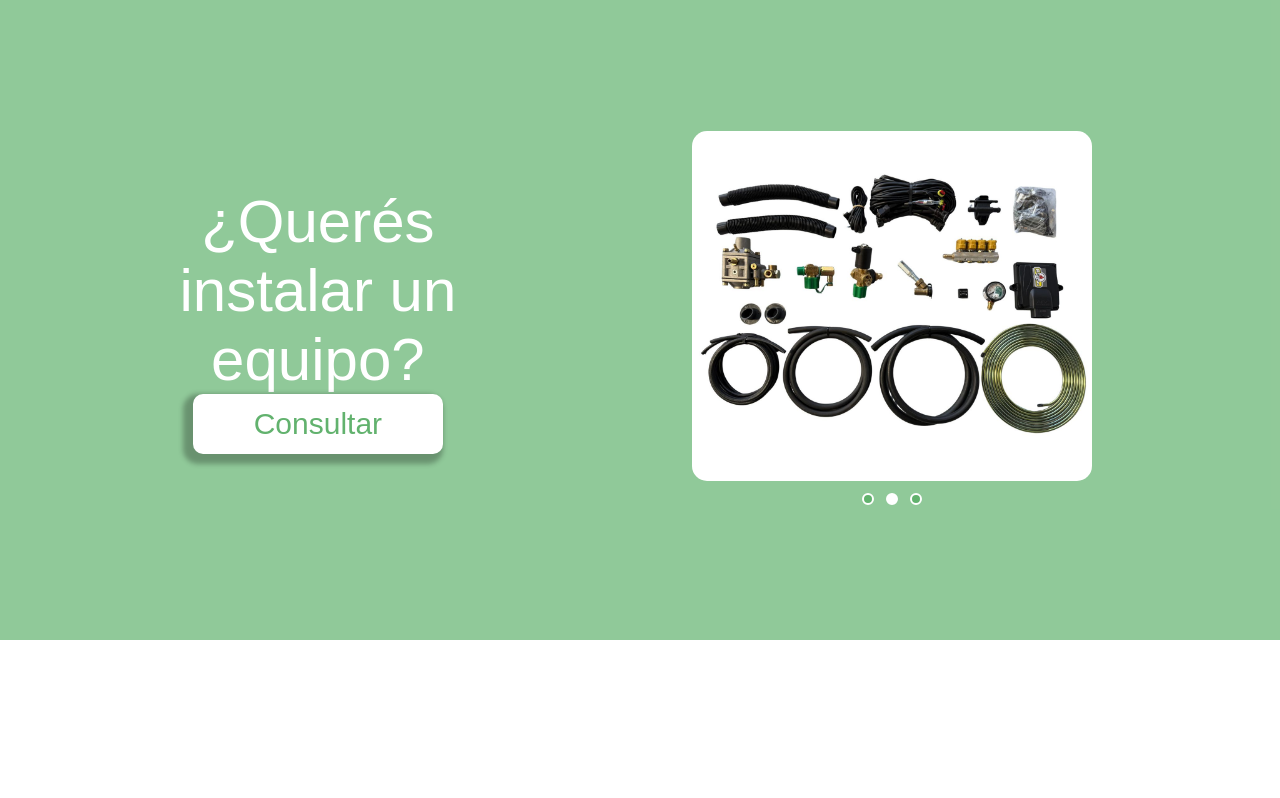
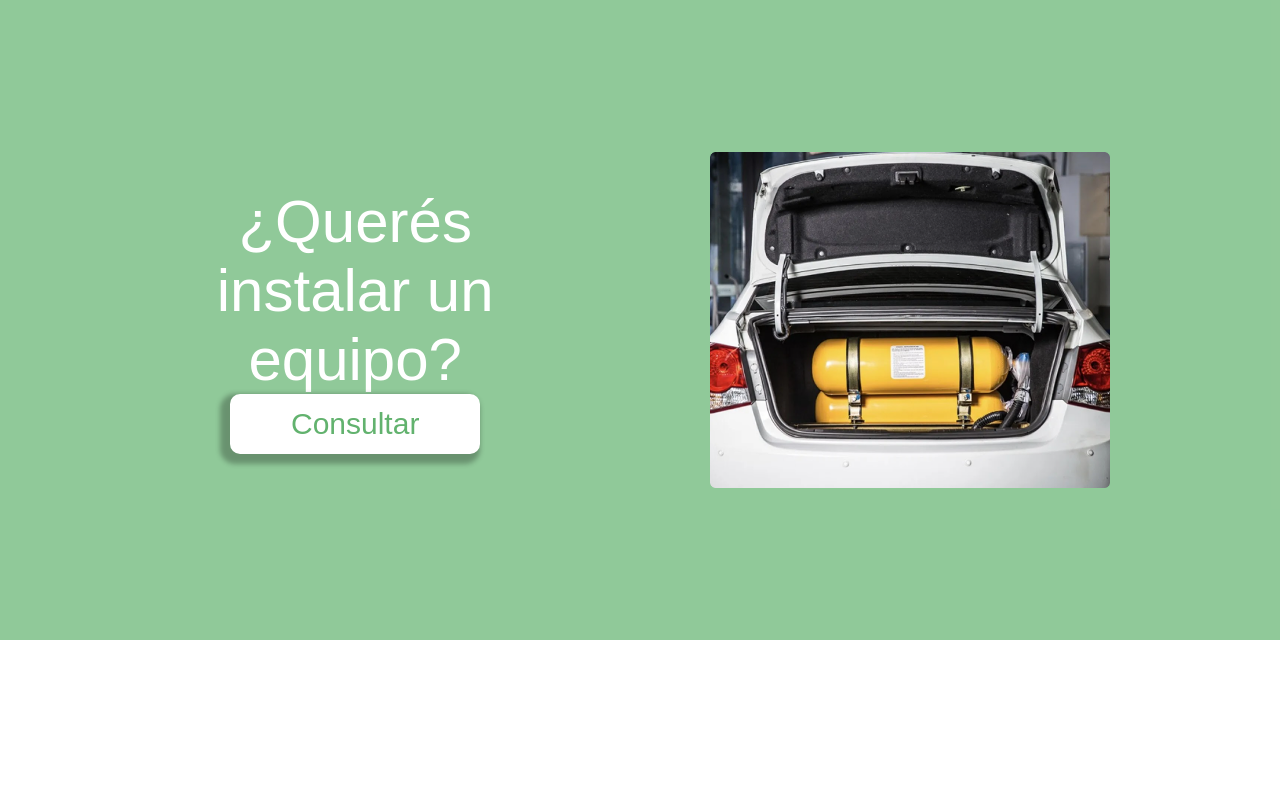
Before and after one commit to IvanDerlich/esigas, a Next.js app: page /pec in a window 1280 px wide. Shown: the top 798 px of the page. Built offline with nearby package versions, Linux system fonts and the light colour scheme; a web font is replaced by a local one.

Commit message:
Carrousel

```diff
--- a/src/app/pec/page.tsx
+++ b/src/app/pec/page.tsx
@@ -30,10 +30,12 @@ export default function PecPage() {
               Consultar
             </Link>
           </div>
-          <InteractiveCarousel
-            images={[equipoinstalado, equipoGnc, equipoGnc1]}
-            dotClass={styles.dot2}
-            activeClass={styles.active2}
+          <Image
+            className={styles.img_equipos}
+            src={equipoinstalado}
+            alt="Equipo Instalado"
+            width={400}
+            height={400}
           />
         </div>
 
```
